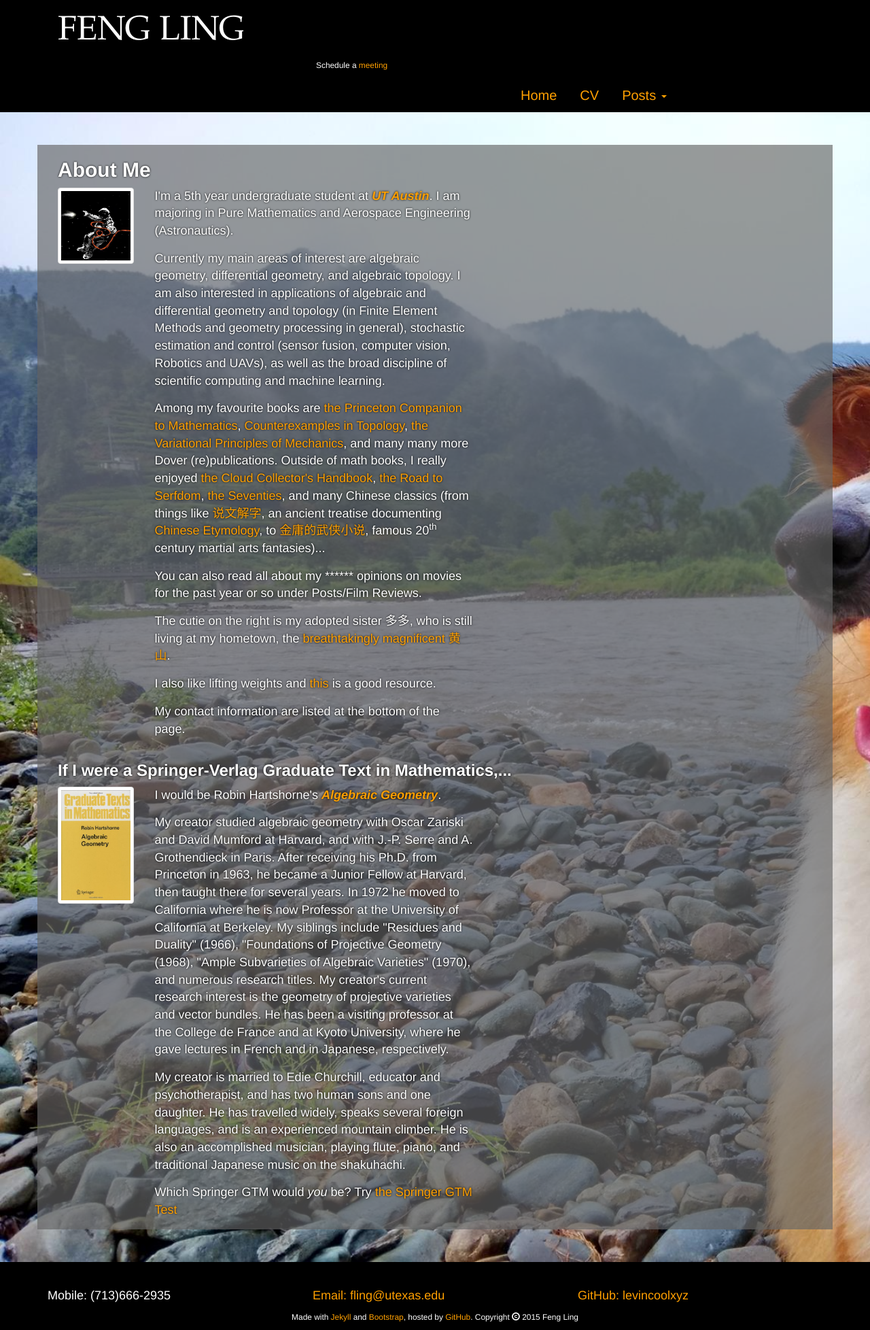
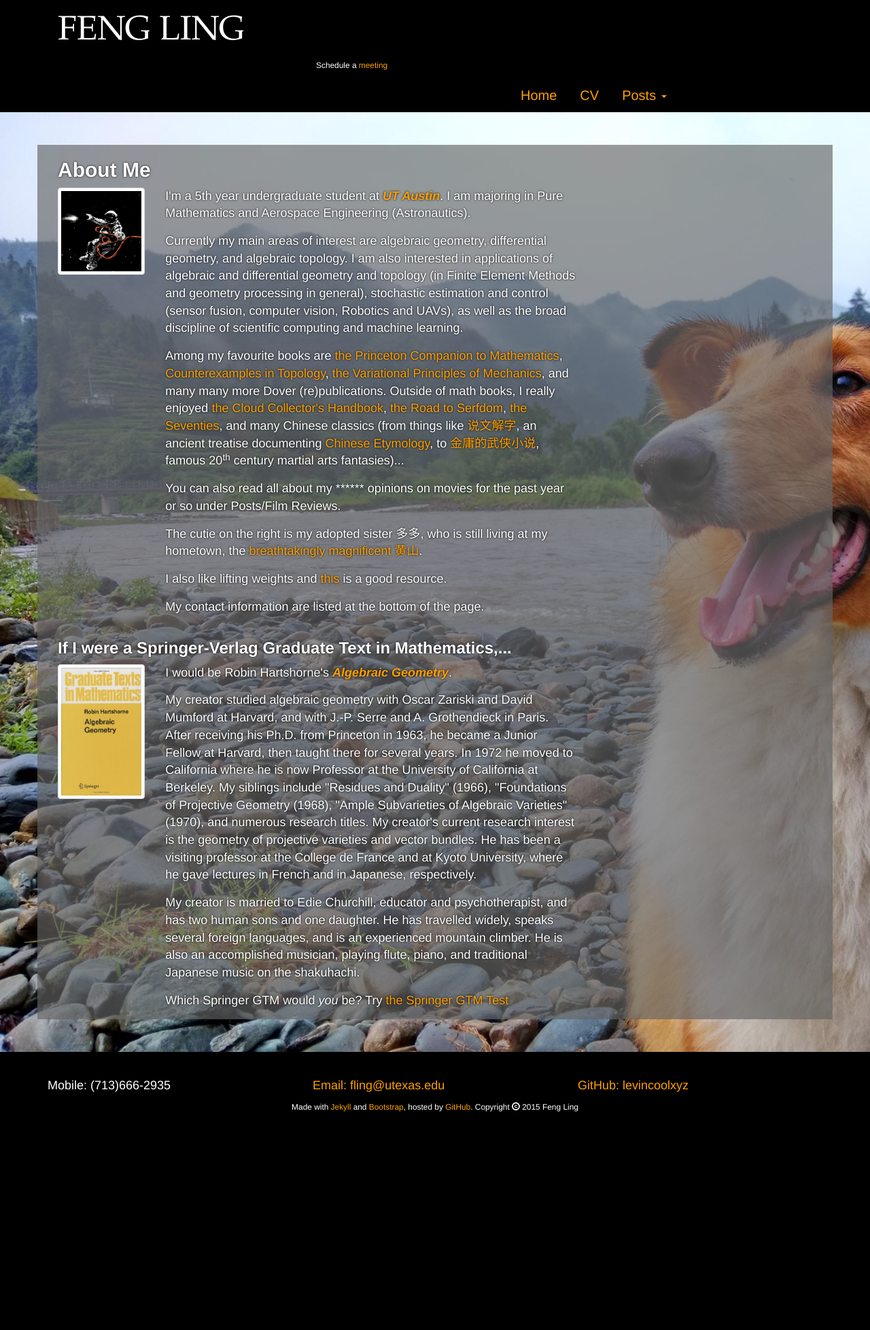
Before and after one commit to levincoolxyz/levincoolxyz.github.io, a Jekyll site: the page built from index.html, in a window 1280 px wide. Shown: the whole page at 68% size. Built offline with Jekyll 4.4.1, drawn with Linux system fonts in a browser that asks for light colours; comment, search, counter and statistics services are not loaded; after the commit the page ends 1647 px from its top, so only the background shows below that.

Commit message:
specifity

```diff
--- a/index.html
+++ b/index.html
@@ -3,7 +3,7 @@ layout: default
 title: FENG LING
 ---
 
-<div id="about" class="container col-md-9">
+<div id="about" class="container col-md-10">
 	<h2>About Me</h2>
 	<div class="row">
 		<div class="container col-md-2">
@@ -15,7 +15,7 @@ title: FENG LING
 				<script type="IN/MemberProfile" data-id="https://www.linkedin.com/pub/feng-ling/34/248/970" data-format="hover" data-text="Feng Ling" data-related="false" ></script>
 			</div>
 		</div>
-		<div class="container col-md-7">
+		<div class="container col-md-8">
 			<p>I'm a 5th year undergraduate student at <a href="https://utexas.edu"><strong><em>UT Austin</em></strong></a>. I am majoring in Pure Mathematics and Aerospace Engineering (Astronautics).</p>
 			<p>Currently my main areas of interest are algebraic geometry, differential geometry, and algebraic topology. I am also interested in applications of algebraic and differential geometry and topology (in Finite Element Methods and geometry processing in general), stochastic estimation and control (sensor fusion, computer vision, Robotics and UAVs), as well as the broad discipline of scientific computing and machine learning.</p>
 			<p>Among my favourite books are <a href="http://www.amazon.com/gp/product/0691118809/ref=oh_aui_detailpage_o01_s01?ie=UTF8&psc=1">the Princeton Companion to Mathematics</a>, <a href="http://www.amazon.com/gp/product/048668735X/ref=oh_aui_detailpage_o01_s00?ie=UTF8&psc=1">Counterexamples in Topology</a>, <a href="http://www.amazon.com/gp/product/0486650677/ref=oh_aui_detailpage_o07_s00?ie=UTF8&psc=1">the Variational Principles of Mechanics</a>, and many many more Dover (re)publications. Outside of math books, I really enjoyed <a href="http://www.amazon.com/gp/product/0811875423/ref=oh_aui_detailpage_o07_s00?ie=UTF8&psc=1">the Cloud Collector's Handbook</a>, <a href="http://www.amazon.com/Road-Serfdom-Documents---Definitive-Collected/dp/0226320553/ref=sr_1_1?s=books&ie=UTF8&qid=1420456736&sr=1-1&keywords=road+to+serfdom">the Road to Serfdom</a>, <a href="http://www.amazon.com/Seventies-American-Culture-Society-Politics/dp/030681126X/ref=sr_1_1?s=books&ie=UTF8&qid=1420456796&sr=1-1&keywords=the+seventies">the Seventies</a>, and many Chinese classics (from things like <a href="http://book.douban.com/subject/1519026/">说文解字</a>, an ancient treatise documenting <a href="http://www.chineseetymology.org/">Chinese Etymology</a>, to <a href="http://wx.tianyabook.org/writer/jinyong.html">金庸的武侠小说</a>, famous 20<sup>th</sup> century martial arts fantasies)...</p>
@@ -27,7 +27,7 @@ title: FENG LING
 	</div>
 </div>
 
-<div id="gtmtexttest" class="container col-md-9">
+<div id="gtmtexttest" class="container col-md-10">
 	<h3>If I were a Springer-Verlag Graduate Text in Mathematics,...</h3>
 	<div class="row">
 		<div class="container col-md-2">
@@ -35,7 +35,7 @@ title: FENG LING
 				<img src="/images/hartshorne.cover.jpg">
 			</div>
 		</div>
-		<div class="container col-md-7">
+		<div class="container col-md-8">
 			<p>I would be Robin Hartshorne's <a href="http://www.amazon.com/gp/product/0387902449/ref=oh_aui_detailpage_o03_s00?ie=UTF8&psc=1"><strong><em>Algebraic Geometry</em></strong></a>.</p>
 			<p>My creator studied algebraic geometry with Oscar Zariski and David Mumford at Harvard, and with J.-P. Serre and A. Grothendieck in Paris. After  receiving his Ph.D. from Princeton in 1963, he became a Junior Fellow at  Harvard, then taught there for several years. In 1972 he moved to California where he is now Professor at the University of California at Berkeley. My siblings include "Residues and Duality" (1966), "Foundations  of Projective Geometry (1968), "Ample Subvarieties of Algebraic Varieties" (1970), and numerous research titles. My creator's current  research interest is the geometry of projective varieties and vector bundles. He has been a visiting professor at the College de France and at Kyoto University, where he gave lectures in French and in Japanese, respectively.</p>
 			<p>My creator is married to Edie Churchill, educator and psychotherapist,   and has two human sons and one daughter. He has travelled widely, speaks several foreign languages, and is an experienced mountain climber. He is also an accomplished musician, playing flute, piano, and traditional Japanese music on the shakuhachi.</p>
--- a/stylesheets/main.css
+++ b/stylesheets/main.css
@@ -119,8 +119,8 @@ span {
 	background-color: rgba(100,100,100,.65);
 }
 
-.IN-widget a,
-.IN-widget span {
+#main .IN-widget a,
+#main .IN-widget span {
 	color: black;
 	text-shadow: 0px 0px 0px #000;
 }
```
